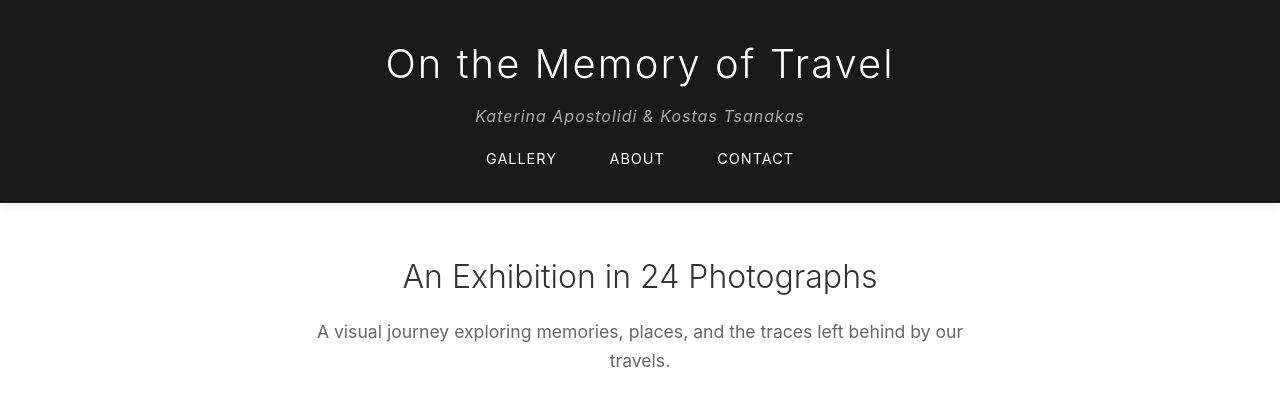
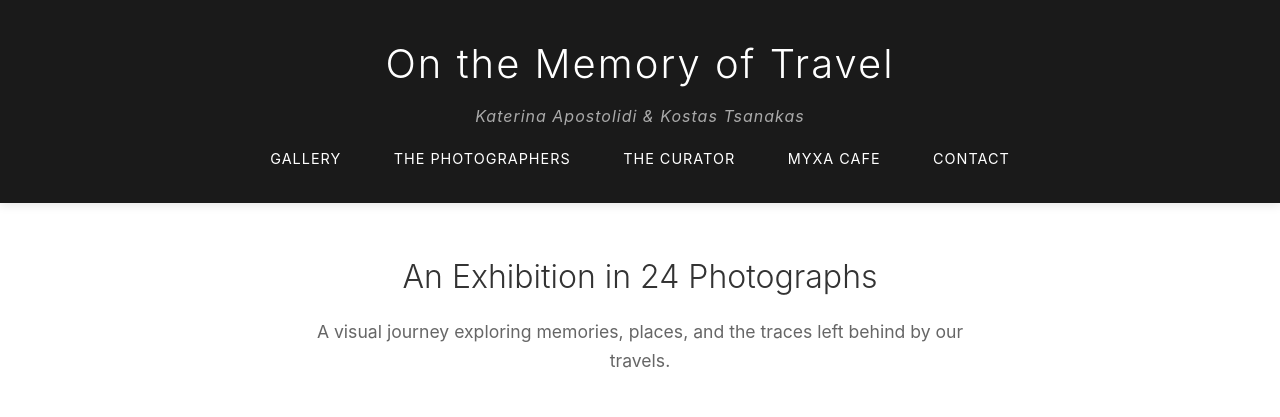
Before and after one commit to kaposto/myxa-exhibition, a plain HTML site: page index.html in a window 1280 px wide. Shown: the top 417 px of the page. Drawn offline with Linux system fonts and the light colour scheme.

Commit message:
Update index.html: add links

```diff
--- a/index.html
+++ b/index.html
@@ -371,9 +371,11 @@
         <h1>On the Memory of Travel</h1>
         <p class="photographers">Katerina Apostolidi & Kostas Tsanakas</p>
         <nav>
-            <a href="#" onclick="showGallery(); return false;">Gallery</a>
-            <a href="#about">About</a>
-            <a href="#contact">Contact</a>
+            <a href="#" onclick="showGallery(); return false;">GALLERY</a>
+            <a href="#photographers">THE PHOTOGRAPHERS</a>
+            <a href="#curator">THE CURATOR</a>
+            <a href="#myxa">MYXA CAFE</a>
+            <a href="#contact">CONTACT</a>
         </nav>
     </header>
 
```
